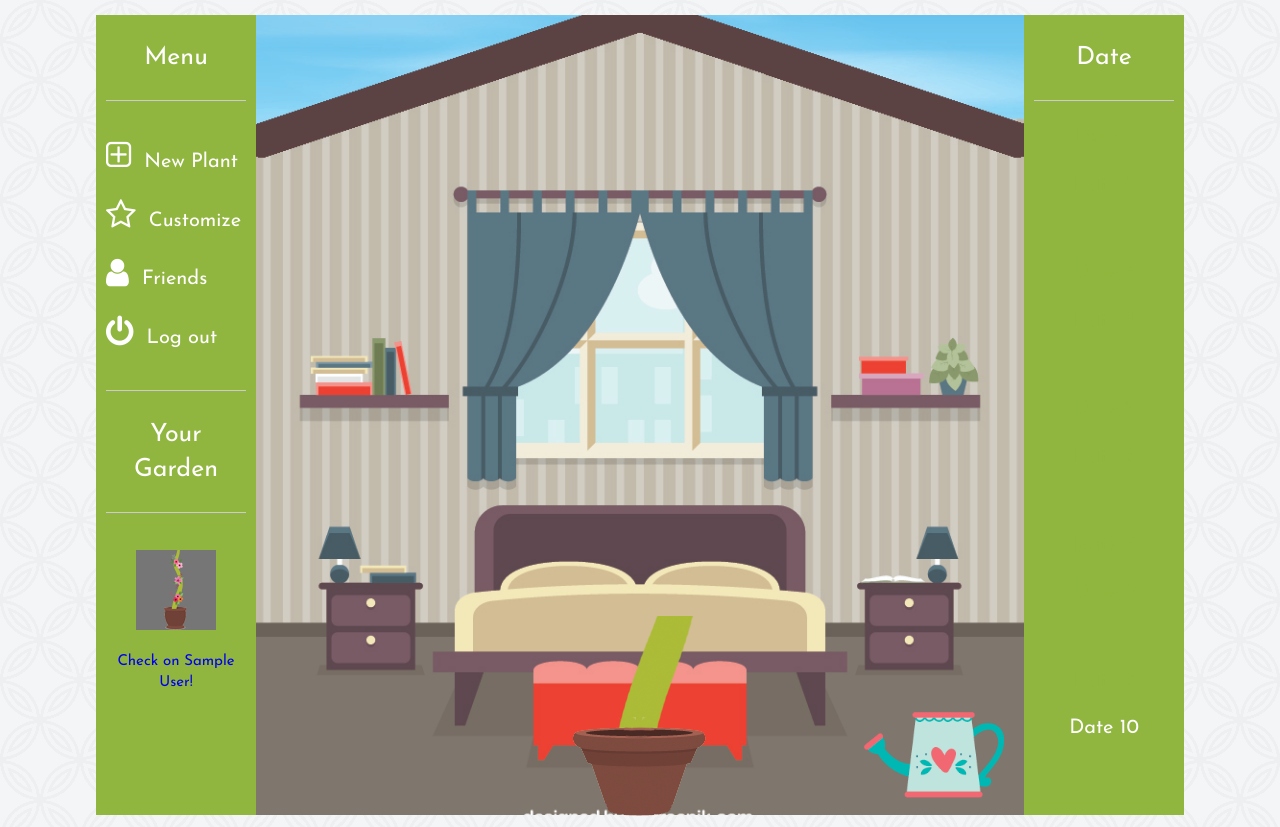
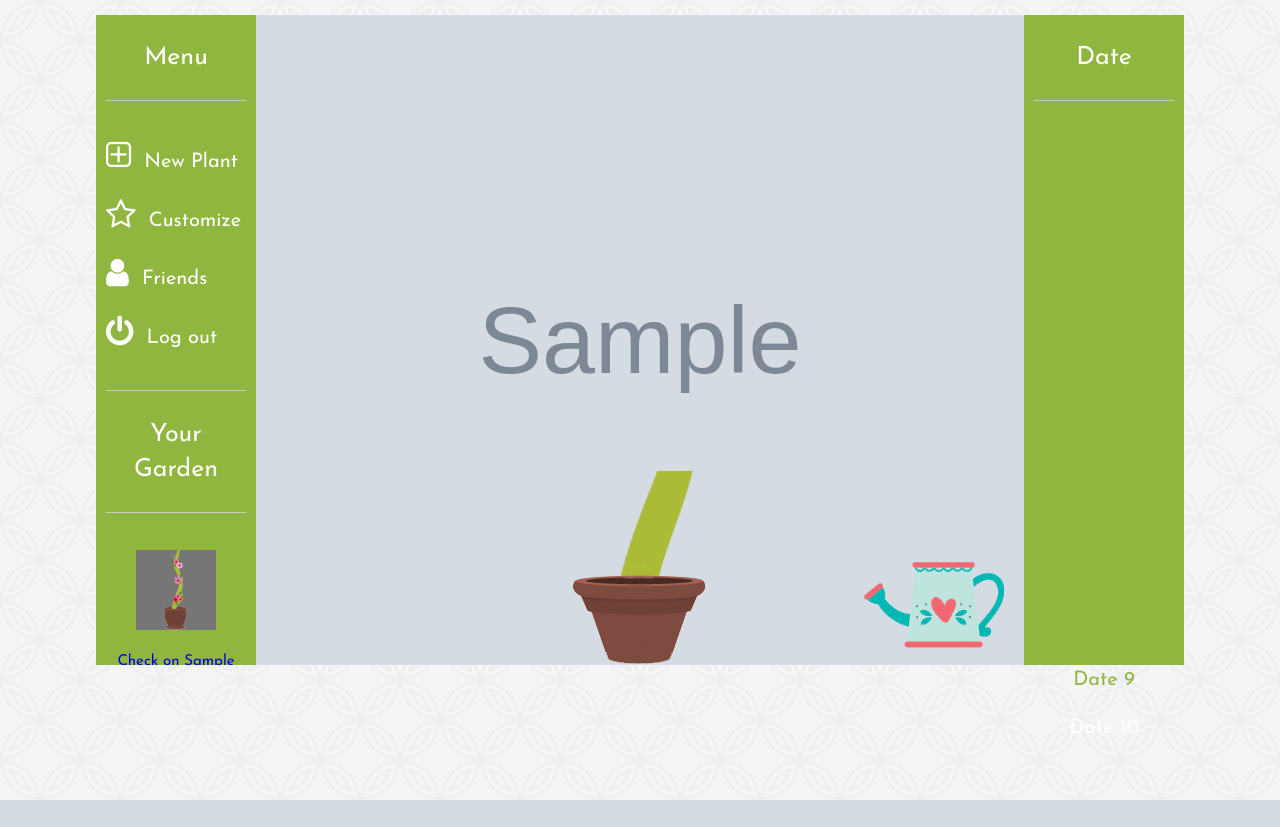
Before and after one commit to YeomansIII/bloom, a Django app: a page that uses bloom_django/templates/play.html in a window 1280 px wide. After the commit the page ends 800 px from the top, so only its background shows below. Run offline with Django 3.2, Linux system fonts and the light colour scheme; a user stored in the database is signed in; tables that the repository leaves empty hold one stand-in row (values such as "Sample post"); grey boxes marked "Sample" are stand-in pictures; some libraries are stand-ins or nearby versions.

Commit message:
Fixed height of play page things. And made logo have less transparent space

```diff
--- a/bloom_django/static/css/main.css
+++ b/bloom_django/static/css/main.css
@@ -263,7 +263,6 @@
 
 /* Game Page */
 .game-page-container{
-    height: 50vh;
 }
 
 .game-container{
@@ -297,17 +296,16 @@
 .game-play-container{
     margin: 0;
     width: 60%;
-    background-image: url("../img/bg/bedroom.jpg");
     background-position: center;
     background-size: cover;
     -webkit-background-size: cover;
     background-repeat: no-repeat;
-    height: 800px;
+    height: 650px;
     position: relative;
 }
 
 .game-menu{
-    height: 800px;
+    height: 650px;
     width: 140px;
     background-color: #90b63f;
     margin: 0;
@@ -404,7 +402,7 @@
 
 
 .calendar{
-    height: 800px;
+    height: 650px;
     width: 140px;
     background-color:#90b63f;
     margin: 0;
--- a/bloom_django/static/js/create-plant.js
+++ b/bloom_django/static/js/create-plant.js
@@ -19,6 +19,7 @@
   $("#bg-pick").imagepicker();
 
   $(".plant-pick-next").click(function() {
+    $('.title').remove();
     plantType = $("#plant-pick").val();
     if (plantType === '') {
       alert("Please select a plant type!");
--- a/bloom_django/templates/play.html
+++ b/bloom_django/templates/play.html
@@ -52,7 +52,7 @@
           {% endfor %}
         </div>
       </div>
-      <div class="game-play-container">
+      <div class="game-play-container" style="background-image:url('/media/{{plant.background.image}}');">
         <div class="plant-container">
           <div class="pot">
             <img class="pot" src="/static/img/pots/FlowerPot1.png" />
```
Also changed, not shown: bloom_django/static/img/bloom.png.
